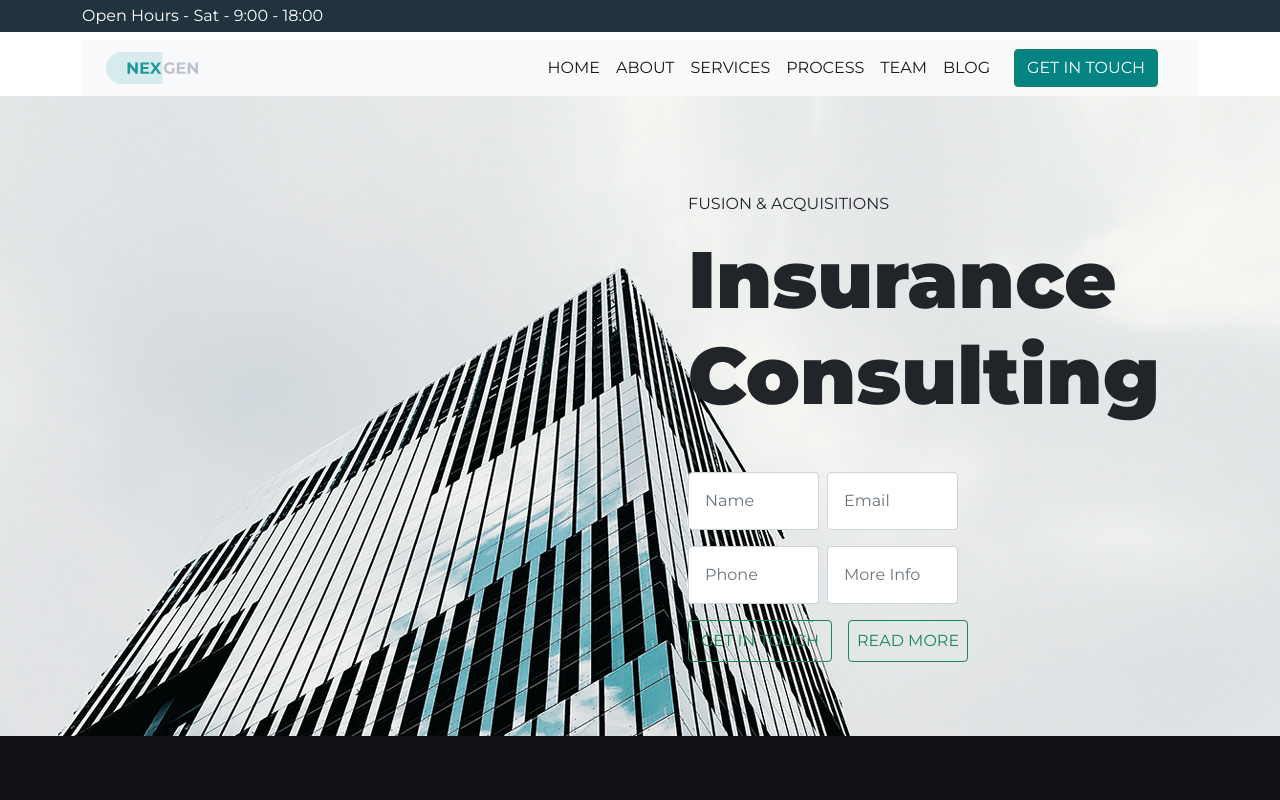
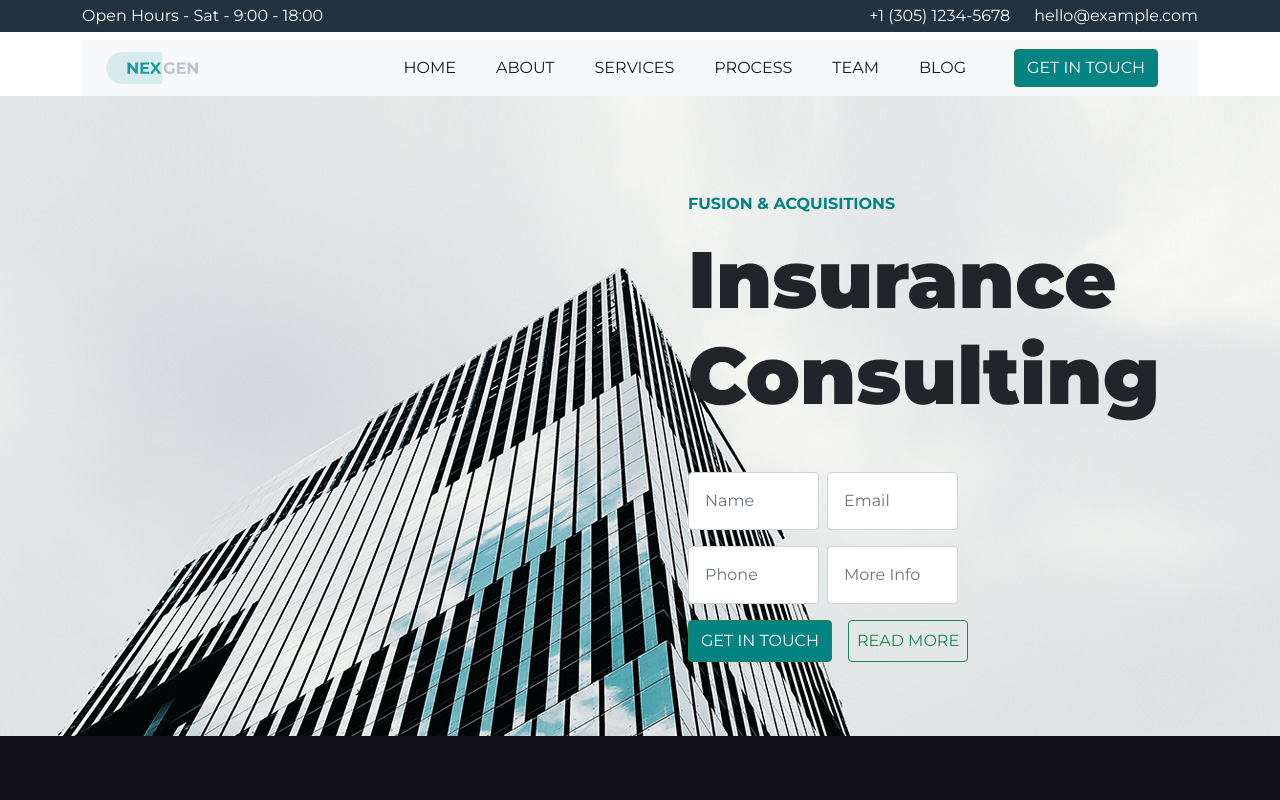
Before and after one commit to teoibnz/insurance-consulting, a Vue app: page / in a window 1280 px wide. Shown: the top 800 px of the page. Built offline with nearby package versions, Linux system fonts and the light colour scheme.

Commit message:
fix elementi dell'header

```diff
--- a/src/components/Header.vue
+++ b/src/components/Header.vue
@@ -1,8 +1,13 @@
 <template>
     <div>
         <div class="col-12 company-contact">
-            <div class="container text-white pt-1">
-                Open Hours - Sat - 9:00 - 18:00
+            <div class="container text-white pt-1 d-flex justify-content-between">
+                <span>Open Hours - Sat - 9:00 - 18:00</span>
+                <div>
+                    <span class="me-4">+1 (305) 1234-5678</span>
+                    <span>hello@example.com</span>
+                </div>
+
             </div>
         </div>
         <header class="container">
@@ -16,7 +21,7 @@
                         </button>
                         <div class="collapse navbar-collapse d-flex justify-content-end" id="navbarSupportedContent">
                             <ul class="navbar-nav mb-2 mb-lg-0 text-end">
-                                <li class="nav-item" v-for='(element, index) in navBar' :key="index">
+                                <li class="nav-item me-4" v-for='(element, index) in navBar' :key="index">
                                 <a class="nav-link active" aria-current="page" href="#">{{element.item}}</a>
                                 </li>
                             </ul>
--- a/src/components/Jumbotron.vue
+++ b/src/components/Jumbotron.vue
@@ -5,7 +5,7 @@
 
             </div>
             <div class="col-6 d-flex flex-column justify-content-center p-5 mt-5">
-                <p>FUSION & ACQUISITIONS</p>
+                <p class="text-jumbo fw-bold">FUSION & ACQUISITIONS</p>
                 <h1 class="my-jumbo-title mb-5 col-3 ">Insurance Consulting</h1>
                 <div class="col-6 d-flex flex-row mb-3">
                     <input class="form-control me-2 p-3" type="search" placeholder="Name" aria-label="Search">
@@ -34,7 +34,7 @@ export default {
 }
 </script>
 
-<style  lang="scss">
+<style scoped lang="scss">
 @import url('https://fonts.googleapis.com/css2?family=Montserrat:wght@100;200;300;400;500;600;700;800;900&display=swap');
 
 *{
@@ -49,6 +49,7 @@ export default {
 
 }
 .my-button{
+        // background-color: #048383;
         background-color: #048383;
         color: white;
     }
@@ -57,4 +58,7 @@ export default {
     font-size: 5rem;
     font-weight: 900;
 }
+.text-jumbo{
+        color: #048383
+    }
 </style>
```
